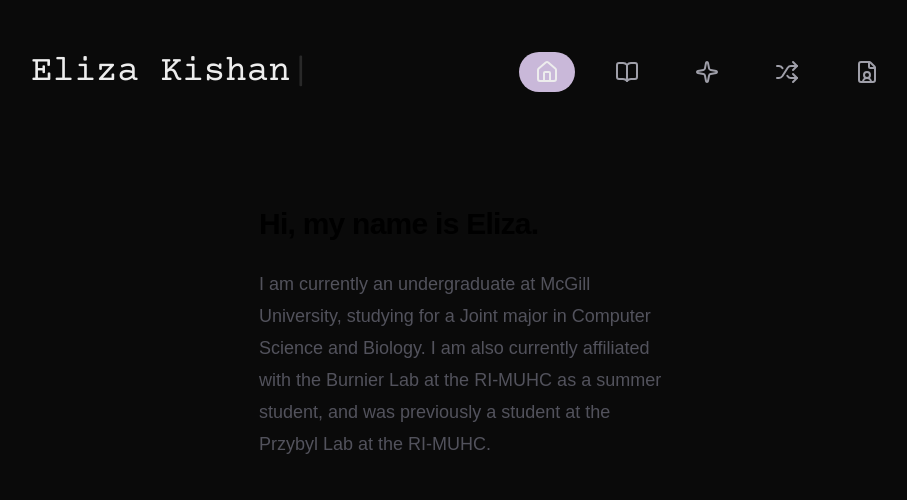
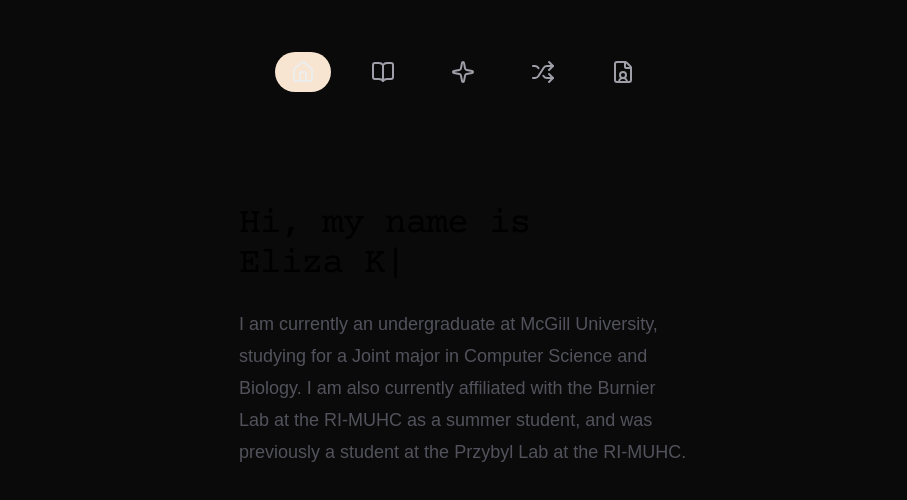
Before and after one commit to StarlightAbove/portfolio, a Next.js app: page / in a window 1280 px wide. Shown: the top 500 px of the page, without its empty margins (177-1084 px from the left). Built offline with nearby package versions, Linux system fonts and the light colour scheme.

Commit message:
Changing design to be more minimalist and paper-y.

```diff
--- a/app/_components/logo.tsx
+++ b/app/_components/logo.tsx
@@ -14,7 +14,7 @@
 
   useEffect(() => {
     const typed = new Typed(el.current, {
-      strings: ['Eliza Kishan'], // Text to type
+      strings: ['Hi, my name is Eliza Kishan.'], // Text to type
       typeSpeed: 200,
       backSpeed: 50,
       loop: false,
--- a/app/_components/navbar.tsx
+++ b/app/_components/navbar.tsx
@@ -42,7 +42,6 @@
 
   return (
     <nav className="py-8 px-12 flex justify-between items-center ">
-        <TypedLogo />
      <ul className="flex relative justify-end items-center gap-6">
         {navItems.map((eachItem) => (
           <li key={eachItem.path}>
@@ -59,7 +58,7 @@
               {eachItem.path === hoveredPath && (
                 <motion.div
                   layoutId="navbar"
-                  className="absolute z-0 inset-0 bg-[var(--color-accent)] rounded-full"
+                  className="absolute z-0 inset-0 bg-[var(--color-text-muted)] rounded-full"
                   transition={{
                     type: "spring",
                     bounce: 0.05,
--- a/app/globals.css
+++ b/app/globals.css
@@ -4,7 +4,7 @@
   --color-bg: #f5f2ee;          /* warm off-white base */
   --color-surface: #ede8e0;     /* cards, panels */
   --color-text-primary: #2d2d2d;
-  --color-text-muted: #6b6560;
+  --color-text-muted: #f7e4d1;
   --color-green: #7a9e7e;       /* dusty sage */
   --color-green-dark: #4f7152;
   --color-lilac: #b8a9c9;       /* soft lilac */
--- a/app/layout.tsx
+++ b/app/layout.tsx
@@ -29,8 +29,8 @@
       className={`${geistSans.variable} ${geistMono.variable} h-full antialiased`}
     >
       <body className="min-h-full flex flex-col">
-        <div className="px-25 w-auto mt-5 mx-15"><Navbar /></div>
-          <main className="max-w-3xl mx-auto px-4 py-10 justify-left">
+        <div className="px-25 flex items-center justify-center mt-5 mx-15"><Navbar /></div>
+          <main className="mx-auto px-4 py-10 flex items-center justify-center">
               {children}
           </main>
 
--- a/app/page.tsx
+++ b/app/page.tsx
@@ -1,13 +1,14 @@
 import Image from "next/image";
 import "@/app/globals.css";
+import TypedLogo from "@/app/_components/logo"
 
 export default function Home() {
   return (
-    <div className="flex flex-col flex-1 items-left px-25 text-left">
-      <main className="flex flex-1 w-full max-w-3xl flex-col items-left justify-between py-10 px-16 sm:items-start">
-        <div className="flex flex-col items-left gap-6 text-left">
+    <div className="flex flex-col flex-1 px-5 ">
+      <main className="flex flex-1 w-full max-w-3xl flex-col justify-between py-10 px-16 sm:items-start">
+        <div className="flex flex-col gap-6 text-left">
           <h1 className="max-w-xs text-3xl font-semibold leading-10 tracking-tight text-black">
-            Hi, my name is Eliza.
+            <TypedLogo />
           </h1>
           <p className="max-w-md text-lg leading-8 text-zinc-600 dark:text-zinc-400">
             I am currently an undergraduate at McGill University, studying for a Joint major in Computer Science and Biology.
```
